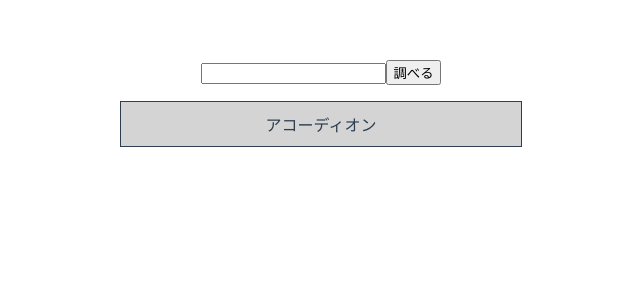
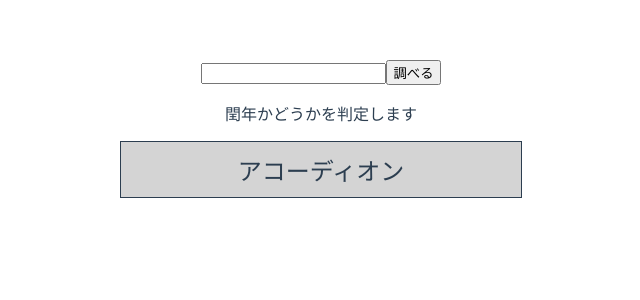
Before and after one commit to ryunakae/COACHTECH_TEST_4, a Vue app: page / in a window 1280 px wide. Shown: the top 300 px of the page, without its empty margins (319-959 px from the left). Built offline with nearby package versions, Linux system fonts and the light colour scheme.

Commit message:
change font-size

```diff
--- a/src/App.vue
+++ b/src/App.vue
@@ -24,7 +24,7 @@ export default {
   },
   data() {
     return {
-      message: "",
+      message: "閏年かどうかを判定します",
       n: "",
       hoverFlag: false,
     };
@@ -70,6 +70,7 @@ export default {
   background-color: #d4d4d4;
   margin: 0;
   padding: 10px;
+  font-size: 24px;
 }
 .contener div {
   line-height: 100px;
```
